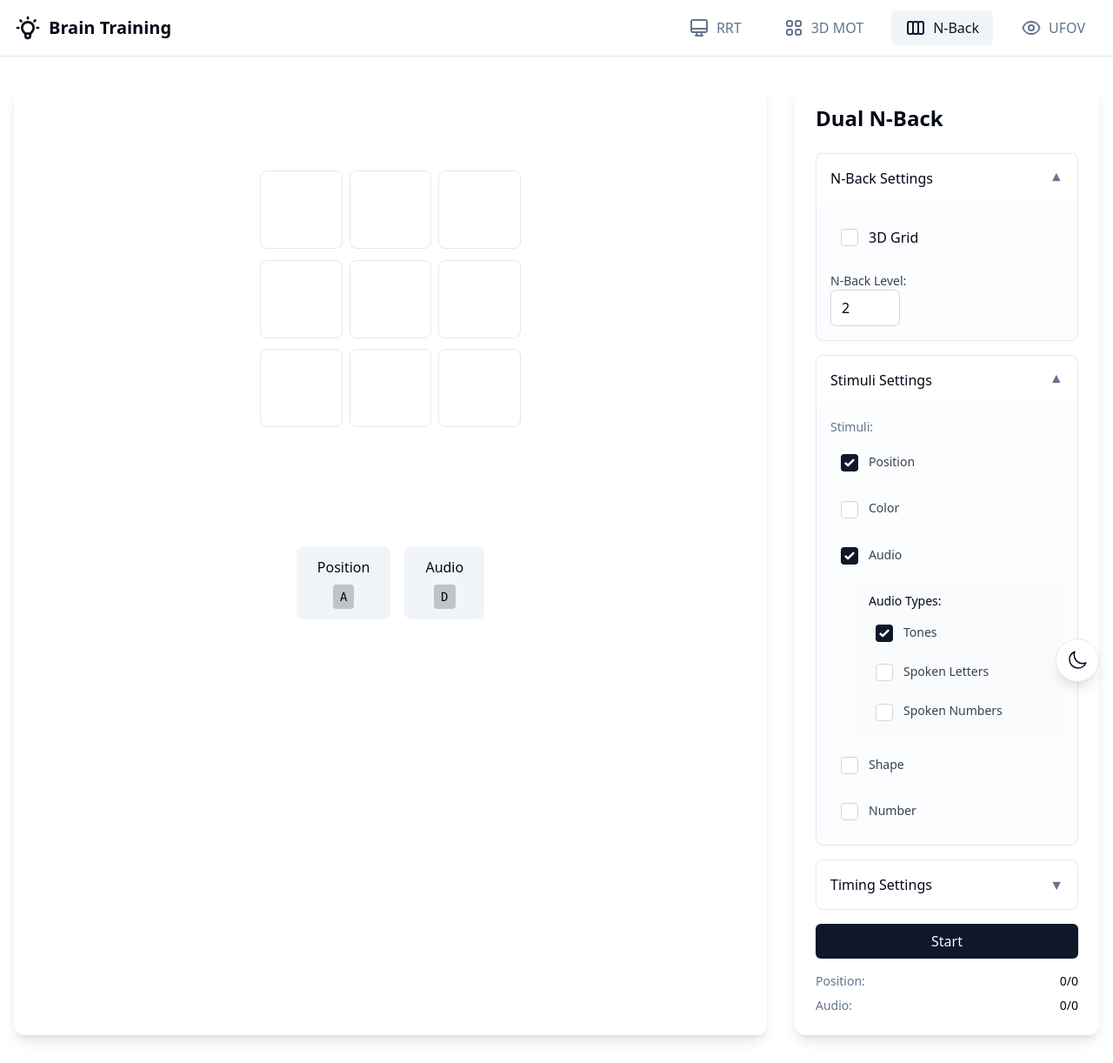
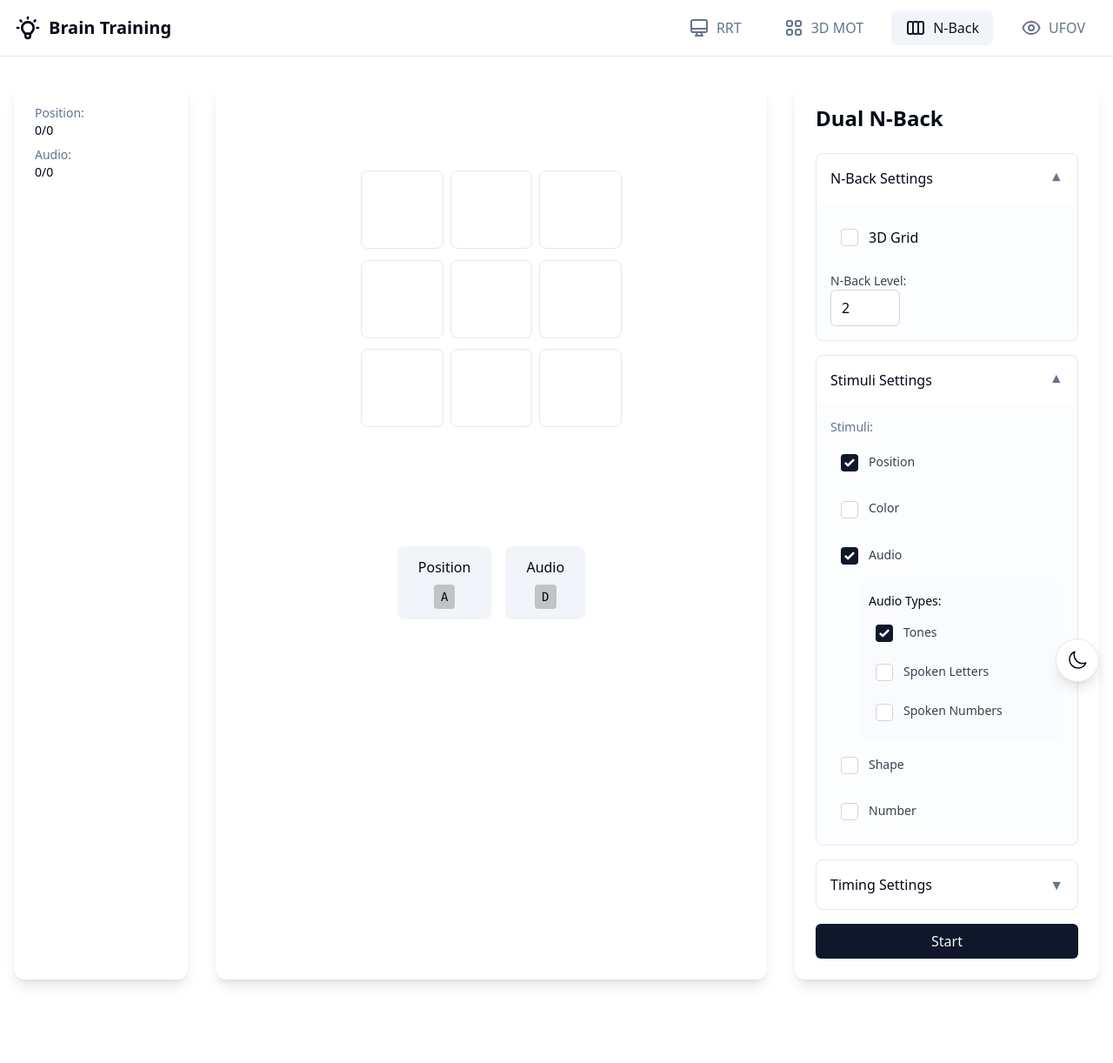
Before and after one commit to XD1amond/Brain, a React (Vite) app: page /nback in a window 1280 px wide. Shown: the whole page at 87% size. After the commit the page ends 1158 px from the top, so only its background shows below. Built offline with nearby package versions, Linux system fonts and the light colour scheme.

Commit message:
scores on left in n back

```diff
--- a/src/components/exercises/NBack.jsx
+++ b/src/components/exercises/NBack.jsx
@@ -494,6 +494,24 @@ export default function NBack() {
   return (
     <div className="min-h-screen bg-background">
       <div className="container mx-auto px-4 py-8 flex gap-8">
+        <div className="w-[200px] bg-card rounded-xl p-6 shadow-lg">
+          <div className="space-y-2">
+            {Object.entries(scores).map(([type, score]) => (
+              settings.stimuli[type] && (
+                <div key={type} className="flex flex-col text-sm">
+                  <span className="capitalize text-muted-foreground">{type}:</span>
+                  <span className="font-medium text-foreground">
+                    {score.correct}/{score.total}
+                    {score.total > 0 &&
+                      ` (${Math.round(score.correct/score.total * 100)}%)`
+                    }
+                  </span>
+                </div>
+              )
+            ))}
+          </div>
+        </div>
+
         <div className="flex-1 bg-card rounded-xl overflow-hidden shadow-lg">
           <div className="flex flex-col gap-8">
             {settings.is3D ? (
@@ -809,22 +827,6 @@ export default function NBack() {
               {isPlaying ? 'Stop' : 'Start'}
             </button>
 
-            <div className="space-y-2">
-              {Object.entries(scores).map(([type, score]) => (
-                settings.stimuli[type] && (
-                  <div key={type} className="flex justify-between items-center text-sm">
-                    <span className="capitalize text-muted-foreground">{type}:</span>
-                    <span className="font-medium text-foreground">
-                      {score.correct}/{score.total}
-                      {score.total > 0 &&
-                        ` (${Math.round(score.correct/score.total * 100)}%)`
-                      }
-                    </span>
-                  </div>
-                )
-              ))}
-            </div>
-
           </div>
         </div>
       </div>
```
